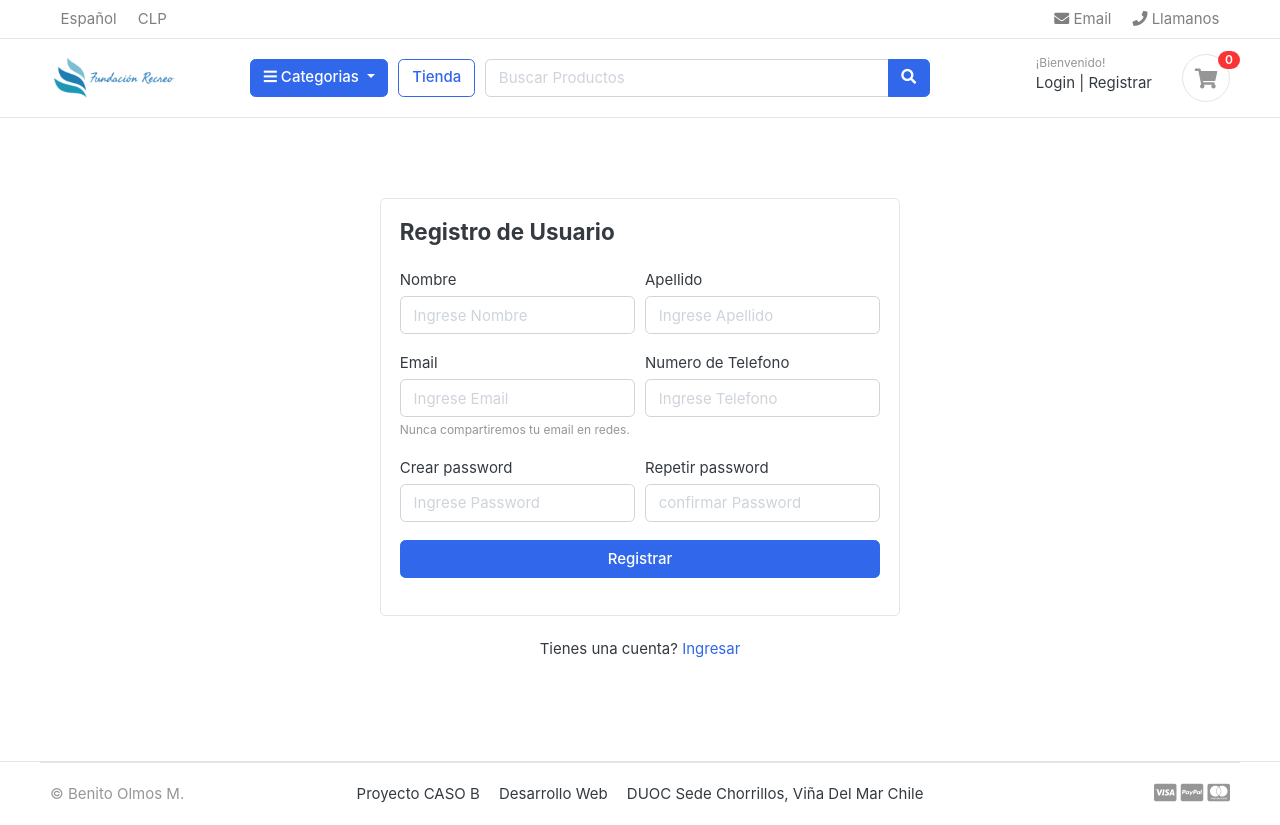
After one commit to OlmosBenito/ecommerce-casob, a Django app: page /accounts/register/ in a window 1280 px wide. The commit adds this page. Run offline with Django 4.2, Linux system fonts and the light colour scheme; data that the repository does not hold is empty; parts of the project's set-up code (start-up, migrations or seed data) failed here and were passed over; some web fonts are replaced.

Commit message:
Creacion de Register

```diff
--- /dev/null
+++ b/accounts/forms.py
@@ -0,0 +1,36 @@
+from django import forms
+from .models import Account
+
+class RegistrationForm(forms.ModelForm):
+    password = forms.CharField(widget=forms.PasswordInput(attrs={
+        'placeholder': 'Ingrese Password',
+        'class': 'form-control'
+    }))
+
+    confirm_password = forms.CharField(widget=forms.PasswordInput(attrs={
+        'placeholder': 'confirmar Password',
+        'class': 'form-control'
+    }))
+
+    class Meta:
+        model = Account
+        fields = ['first_name', 'last_name', 'phone_number', 'email', 'password',]
+
+    def __init__(self, *args, **kwargs):
+        super(RegistrationForm, self).__init__(*args, **kwargs)
+        self.fields['first_name'].widget.attrs['placeholder'] = 'Ingrese Nombre'
+        self.fields['last_name'].widget.attrs['placeholder'] = 'Ingrese Apellido'
+        self.fields['phone_number'].widget.attrs['placeholder'] = 'Ingrese Telefono'
+        self.fields['email'].widget.attrs['placeholder'] = 'Ingrese Email'
+        for field in self.fields:
+            self.fields[field].widget.attrs['class']='form-control'
+
+    def clean(self):
+        cleaned_data = super(RegistrationForm, self).clean()
+        password = cleaned_data.get('password')
+        confirm_password = cleaned_data.get('confirm_password')
+
+        if password != confirm_password:
+            raise forms.ValidationError(
+                "El password no coincide"
+            )
--- /dev/null
+++ b/accounts/urls.py
@@ -0,0 +1,8 @@
+from django.urls import path
+from . import views
+
+urlpatterns = [
+    path('register/', views.register, name='register'),
+    path('login/', views.login, name='login'),
+    path('logout/', views.logout, name='logout'),
+]
--- a/accounts/views.py
+++ b/accounts/views.py
@@ -1,3 +1,36 @@
-from django.shortcuts import render
+from django.shortcuts import render, redirect
+from .forms import RegistrationForm
+from .models import Account
+from django.contrib import messages
+
 
 # Create your views here.
+def register(request):
+    form = RegistrationForm()
+    if request.method == 'POST':
+        form = RegistrationForm(request.POST)
+        if form.is_valid():
+            first_name = form.cleaned_data['first_name']
+            last_name = form.cleaned_data['last_name']
+            phone_number = form.cleaned_data['phone_number']
+            email = form.cleaned_data['email']
+            password = form.cleaned_data['password']
+            username = email.split("@")[0]
+            user = Account.objects.create_user(first_name=first_name, last_name=last_name, email=email, username=username, password=password)
+            user.phone_number = phone_number
+            user.save()
+            messages.success(request, 'Se registro el usuario exitosametne')
+            return redirect('register')
+
+    context = {
+        'form': form
+    }
+    return render(request, 'accounts/register.html', context)
+
+
+def login(request):
+    return render(request, 'accounts/login.html')
+
+
+def logout(request):
+    return
--- a/ecommerce/settings.py
+++ b/ecommerce/settings.py
@@ -133,6 +133,12 @@ MEDIA_URL = '/media/'
 MEDIA_ROOT = BASE_DIR /'media'
 
 
+from django.contrib.messages import constants as messages
+MESSAGE_TAGS ={
+    messages.ERROR : 'danger',
+}
+
+
 # Default primary key field type
 # https://docs.djangoproject.com/en/4.0/ref/settings/#default-auto-field
 
--- a/ecommerce/urls.py
+++ b/ecommerce/urls.py
@@ -25,4 +25,5 @@ urlpatterns = [
     path('', views.home, name="home"),
     path('store/', include('store.urls')),
     path('cart/', include('carts.urls')),
+    path('accounts/', include('accounts.urls')),
 ] + static(settings.MEDIA_URL, document_root=settings.MEDIA_ROOT)
--- /dev/null
+++ b/templates/accounts/login.html
@@ -0,0 +1 @@
+{% extends 'base.html' %}
--- /dev/null
+++ b/templates/accounts/register.html
@@ -0,0 +1,75 @@
+{% extends 'base.html' %} {% block content %}
+
+<!-- ========================= SECTION CONTENT ========================= -->
+<section class="section-content padding-y">
+
+  <!-- ============================ COMPONENT REGISTER   ================================= -->
+  <div class="card mx-auto" style="max-width: 520px; margin-top: 40px">
+    <article class="card-body">
+      {% include 'includes/alerts.html' %}
+
+
+      <header class="mb-4"><h4 class="card-title">Registro de Usuario</h4></header>
+      <form action="{% url 'register' %}" method="POST">
+          {% csrf_token %}
+
+        <div class="form-row">
+          <div class="col form-group">
+            <label>Nombre</label>
+            {{ form.first_name}}
+          </div>
+          <!-- form-group end.// -->
+          <div class="col form-group">
+            <label>Apellido</label>
+            {{ form.last_name}}
+          </div>
+          <!-- form-group end.// -->
+        </div>
+        <!-- form-row end.// -->
+        <div class="form-row">
+          <div class="col form-group">
+            <label>Email</label>
+            {{ form.email}}
+            <small class="form-text text-muted">Nunca compartiremos tu email en redes.</small>
+          </div>
+          <!-- form-group end.// -->
+          <div class="col form-group">
+            <label>Numero de Telefono</label>
+            {{ form.phone_number}}
+          </div>
+          <!-- form-group end.// -->
+        </div>
+        <!-- form-row end.// -->
+
+        <div class="form-row">
+          <div class="form-group col-md-6">
+            <label>Crear password</label>
+            {{ form.password}}
+          </div>
+          <!-- form-group end.// -->
+          <div class="form-group col-md-6">
+            <label>Repetir password</label>
+            {{ form.confirm_password}}
+          </div>
+          <!-- form-group end.// -->
+        </div>
+        <div class="form-group">
+          <button type="submit" class="btn btn-primary btn-block">Registrar</button>
+        </div>
+        <!-- form-group// -->
+
+        {{ form.email.errors }}
+        {{ form.non_field_errors }}
+
+      </form>
+    </article>
+    <!-- card-body.// -->
+  </div>
+  <!-- card .// -->
+  <p class="text-center mt-4">Tienes una cuenta? <a href="">Ingresar</a></p>
+  <br /><br />
+  <!-- ============================ COMPONENT REGISTER  END.// ================================= -->
+</section>
+<!-- ========================= SECTION CONTENT END// ========================= -->
+
+{% endblock %}
--- a/templates/base.html
+++ b/templates/base.html
@@ -1,15 +1,15 @@
 {% load static %}
 <!DOCTYPE html>
-<html lang="en">
+<html lang="es">
   <head>
     <meta charset="utf-8" />
     <meta http-equiv="pragma" content="no-cache" />
     <meta http-equiv="cache-control" content="max-age=604800" />
     <meta name="viewport" content="width=device-width, initial-scale=1, shrink-to-fit=no" />
 
-    <title>Vaxi Drez | La mejor plataforma de venta de cursos</title>
+    <title>Fundacion Recreo | Junto a la Comunidad</title>
 
-    <link href="{% static 'images/favicon.ico' %}" rel="shortcut icon" type="image/x-icon" />
+    <link href="{% static 'images/icono3.ico' %}" rel="shortcut icon" type="image/x-icon" />
 
     <!-- jQuery -->
     <script src="{% static 'js/jquery-2.0.0.min.js' %}" type="text/javascript"></script>
@@ -34,6 +34,10 @@
       // jquery ready start
       $(document).ready(function () {
         // jQuery code
+        setTimeout(function(){
+          $('#message').fadeOut('slow')
+        }, 4000)
+
       });
       // jquery end
     </script>
--- a/templates/home.html
+++ b/templates/home.html
@@ -9,7 +9,7 @@
         <div class="container">
 
             <div class="intro-banner-wrap">
-                <img src="{% static 'images/banners/banner01.jpg' %}" class="img-fluid rounded">
+                <img src="{% static 'images/banners/banner01.png' %}" class="img-fluid rounded">
             </div>
 
         </div> <!-- container //  -->
--- /dev/null
+++ b/templates/includes/alerts.html
@@ -0,0 +1,19 @@
+{% if messages %}
+
+
+        <div id="message" class"container">
+            {% for message in messages %}
+
+
+            <div {% if message.tags %} class="alert alert-{{ message.tags }}" {% endif %} role="alert">
+                {% if message.level == DEFAULT_MESSAGE_LEVELS.ERROR %} Importante: {% endif %}
+                {{ message }}
+            </div>
+
+
+                {% endfor %}
+        </div>
+
+
+
+{% endif %}
--- a/templates/includes/footer.html
+++ b/templates/includes/footer.html
@@ -3,12 +3,12 @@
   <div class="container">
     <section class="footer-bottom border-top row">
       <div class="col-md-2">
-        <p class="text-muted">&copy VaxiDrez</p>
+        <p class="text-muted">&copy Benito Olmos M.</p>
       </div>
       <div class="col-md-8 text-md-center">
-        <span class="px-2">vaxi.drez.social@gmail.com</span>
-        <span class="px-2">+1980-986-7233</span>
-        <span class="px-2">698 Park ST, US</span>
+        <span class="px-2">Proyecto CASO B</span>
+        <span class="px-2">Desarrollo Web</span>
+        <span class="px-2">DUOC Sede Chorrillos, Viña Del Mar Chile</span>
       </div>
       <div class="col-md-2 text-md-right text-muted">
         <i class="fab fa-lg fa-cc-visa"></i>
--- a/templates/includes/navbar.html
+++ b/templates/includes/navbar.html
@@ -17,10 +17,10 @@
       <div class="collapse navbar-collapse" id="navbarTop4">
         <ul class="navbar-nav mr-auto">
           <li class="nav-item dropdown">
-            <a href="#" class="nav-link"> Espanol </a>
+            <a href="#" class="nav-link"> Español </a>
           </li>
           <li class="nav-item dropdown">
-            <a href="#" class="nav-link"> USD </a>
+            <a href="#" class="nav-link"> CLP </a>
           </li>
         </ul>
         <ul class="navbar-nav">
@@ -85,10 +85,10 @@
         <div class="col-lg-3 col-sm-6 col-8 order-2 order-lg-3">
           <div class="d-flex justify-content-end mb-3 mb-lg-0">
             <div class="widget-header">
-              <small class="title text-muted">Bienvenido visitante!</small>
+              <small class="title text-muted">¡Bienvenido!</small>
               <div>
-                <a href="./signin.html">Login</a> <span class="dark-transp"> | </span>
-                <a href="./register.html"> Registrar</a>
+                <a href="{% url 'login' %}">Login</a> <span class="dark-transp"> | </span>
+                <a href="{% url 'register' %}"> Registrar</a>
               </div>
             </div>
             <a href="{% url 'cart' %}" class="widget-header pl-3 ml-3">
```
Also changed, not shown: ecommerce/static/images/banners/banner01.png (added), ecommerce/static/images/favicon.ico (deleted), ecommerce/static/images/icono1.ico (added), ecommerce/static/images/icono2.ico (added), ecommerce/static/images/icono3.ico (added), ecommerce/static/images/logo01.png, static/js/script.js (line endings or trailing spaces).
